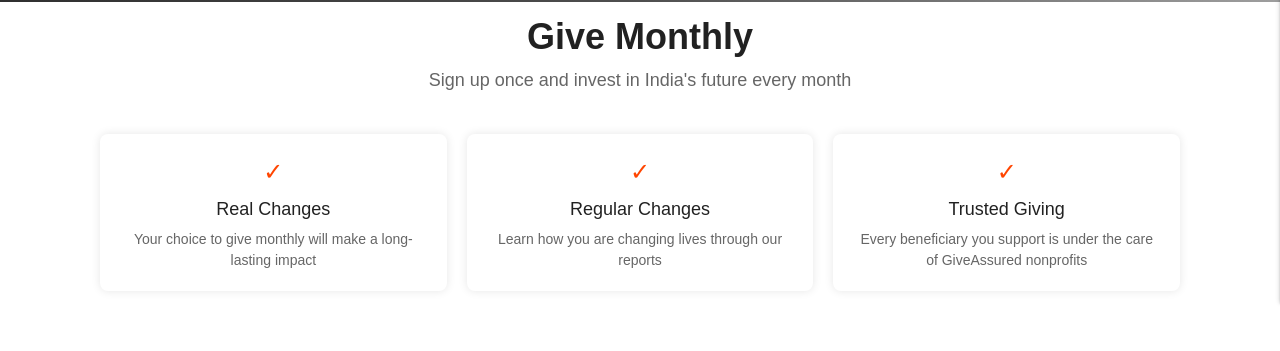
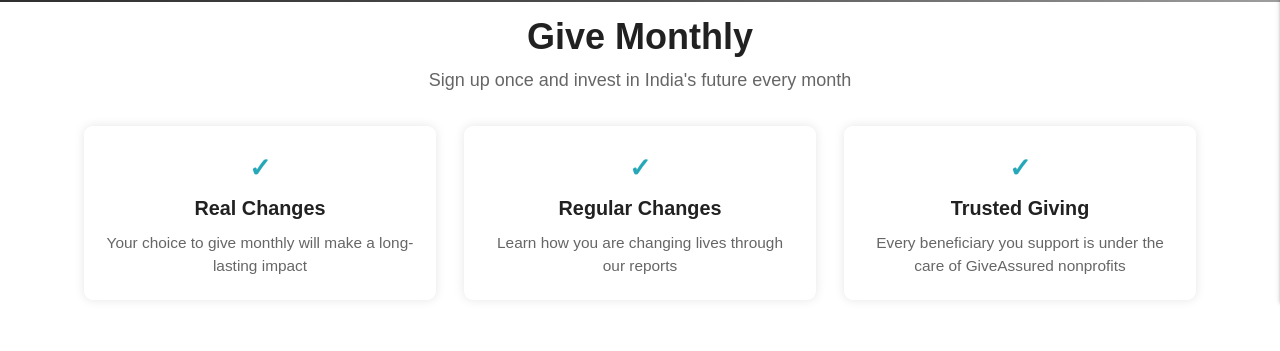
Before and after one commit to 66biswajeet/weaver, a React (Vite) app: page / in a window 1280 px wide. Shown: the part 558-909 px from the top of the page. Built offline with nearby package versions, Linux system fonts and the light colour scheme; grey boxes are pictures that could not be loaded.

Commit message:
deployed

```diff
--- a/src/components/Cardcomponent.jsx
+++ b/src/components/Cardcomponent.jsx
@@ -72,7 +72,7 @@ const ProgressBar = styled.div`
 
 const Progress = styled.div`
   height: 100%;
-  width: 100%;
+  width: 50%;
   background-color: #ffa500;
   border-radius: 2px;
 `;
--- a/src/components/Nav.jsx
+++ b/src/components/Nav.jsx
@@ -109,18 +109,23 @@ const Nav = () => {
         </div>
       </nav>
 
-      <ul id="mobile-nav" className="sidenav" ref={sideNavRef}>
+      <ul
+        id="mobile-nav"
+        className="sidenav"
+        ref={sideNavRef}
+        onClick={toggleSideNav}
+      >
         <li>
-          <a href="#home">Home</a>
+          <a href="#home">Explore Campains</a>
         </li>
         <li>
-          <a href="#explore">Explore</a>
+          <a href="#explore">CSR</a>
         </li>
         <li>
-          <a href="#about">About</a>
+          <a href="#about">Discover NGOs</a>
         </li>
         <li>
-          <a href="#contact">Contact Us</a>
+          <a href="#contact">Monthly Campains</a>
         </li>
         <StyledButton>Fund Raiser</StyledButton>
       </ul>
--- a/src/components/Section2.jsx
+++ b/src/components/Section2.jsx
@@ -35,6 +35,8 @@ const FeaturesContainer = styled(motion.div)`
   display: flex;
   justify-content: space-between;
   flex-wrap: wrap;
+  column-gap: 40px;
+  width: 100%;
 `;
 
 const Feature = styled(motion.div)`
@@ -44,6 +46,7 @@ const Feature = styled(motion.div)`
   margin: 10px;
   box-shadow: 0 0 10px rgba(0, 0, 0, 0.1);
   border-radius: 8px;
+  scale: 110%;
 
   @media (max-width: 768px) {
     flex-basis: 100%;
@@ -51,13 +54,15 @@ const Feature = styled(motion.div)`
 `;
 
 const CheckIcon = styled(motion.span)`
-  color: #ff4500;
+  color: #26a8b9;
   font-size: 24px;
+  font-weight: bold;
 `;
 
 const FeatureTitle = styled.h3`
   font-size: 18px;
   margin: 10px 0;
+  font-weight: bold;
 `;
 
 const FeatureDescription = styled.p`
--- a/src/css/Nav.css
+++ b/src/css/Nav.css
@@ -41,6 +41,7 @@ nav ul a:hover {
   transform: rotate(0deg);
   transition: 0.5s ease-in-out;
   cursor: pointer;
+  z-index: 10005;
 }
 
 .hamburger span {
```
